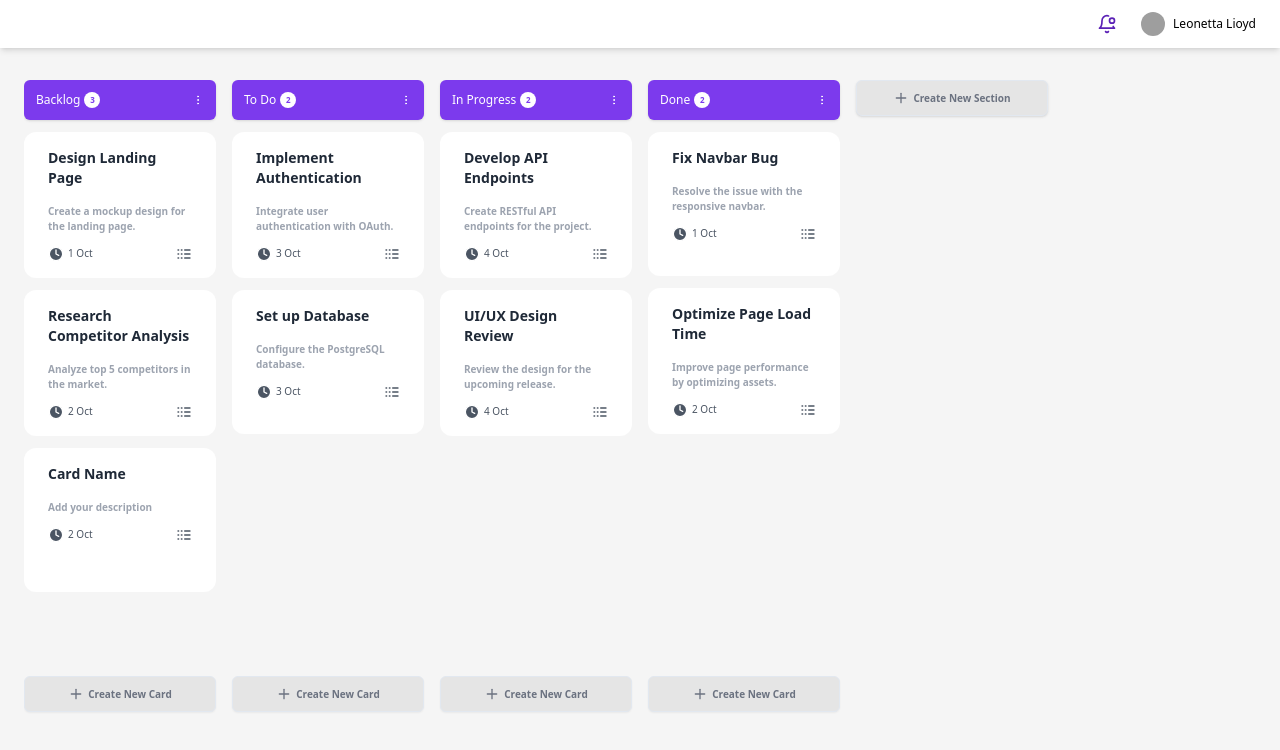
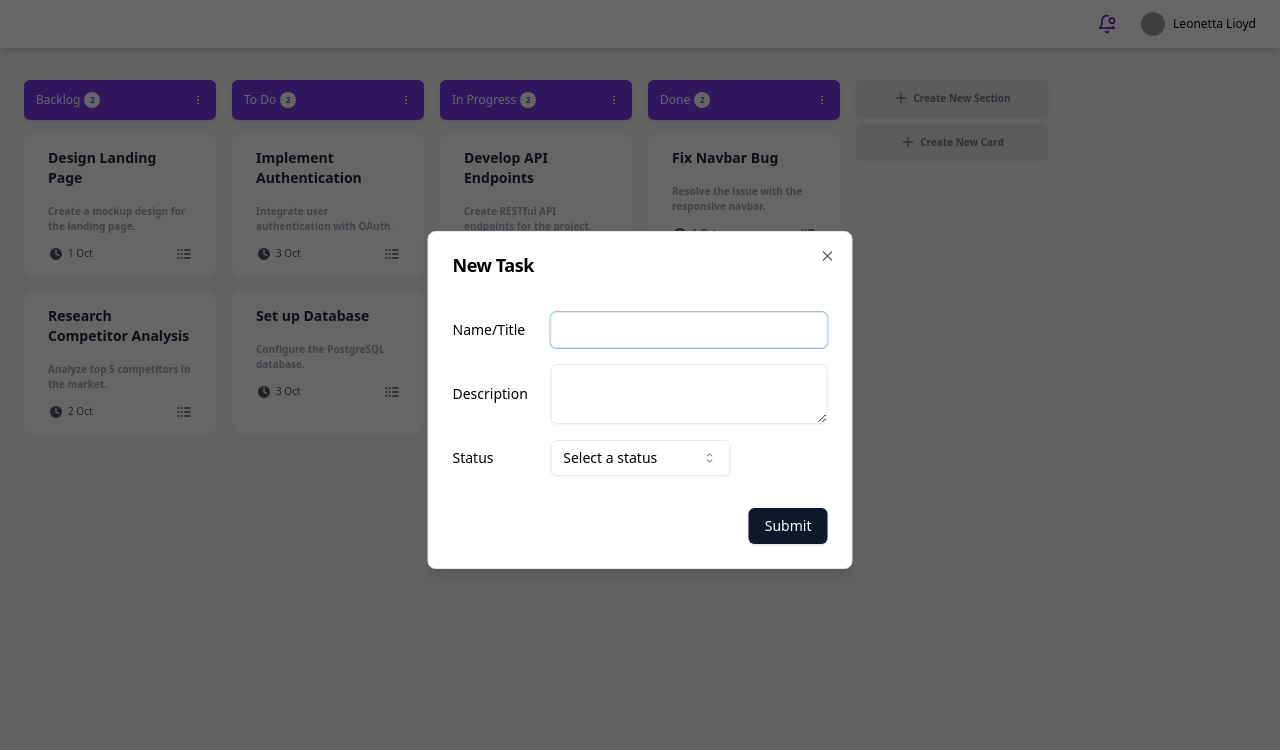
Before and after one commit to nrlheni/react-project, a React (Vite) app in the folder 4-kanban_board/: page / in a window 1280 px wide. Both pictures are taken after a click on the button "Create New Card". Shown: the top 750 px of the page. Built offline with nearby package versions, Linux system fonts and the light colour scheme; grey boxes are pictures that could not be loaded.

Commit message:
refactor(kanban board): add new card functionality

```diff
--- a/4-kanban_board/package.json
+++ b/4-kanban_board/package.json
@@ -10,7 +10,9 @@
     "preview": "vite preview"
   },
   "dependencies": {
+    "@radix-ui/react-dialog": "^1.1.2",
     "@radix-ui/react-icons": "^1.3.0",
+    "@radix-ui/react-label": "^2.1.0",
     "@radix-ui/react-select": "^2.1.2",
     "@radix-ui/react-slot": "^1.0.2",
     "class-variance-authority": "^0.7.0",
--- a/4-kanban_board/src/app/page.tsx
+++ b/4-kanban_board/src/app/page.tsx
@@ -2,6 +2,12 @@
 import { SectionTitle } from "@/components/section-title";
 import { TaskCard } from "@/components/task-card";
 import { Button } from "@/components/ui/button";
+import { Dialog, DialogContent, DialogDescription, DialogFooter, DialogHeader, DialogTitle, DialogTrigger } from "@/components/ui/dialog";
+import { Input } from "@/components/ui/input";
+import { Label } from "@/components/ui/label";
+import { Select, SelectContent, SelectItem, SelectTrigger, SelectValue } from "@/components/ui/select";
+import { Textarea } from "@/components/ui/textarea";
+import { SelectGroup } from "@radix-ui/react-select";
 import { Plus } from "lucide-react";
 import { useState } from "react";
 
@@ -87,26 +93,35 @@
 const Index = () => {
     const [sections, setSections] = useState(initialSections);
     const [tasks, setTasks] = useState(initialTasks);
+    const [open, setOpen] = useState(false);
+    const [newTaskName, setNewTaskName] = useState('');
+    const [newTaskDescription, setNewTaskDescription] = useState('');
+    const [newTaskStatus, setNewTaskStatus] = useState('');
 
-    // Function to add a new task to a specific section
-    const addTask = (status: string) => {
+    const addTask = () => {
+        setOpen(false);
         const newTask: Task = {
             id: tasks.length + 1,
-            title: 'Card Name',
-            description: 'Add your description',
-            status: status, // Set the status based on the section
+            title: newTaskName || `Task-${tasks.length + 1}`,
+            description: newTaskDescription || `Task description for Task-${tasks.length + 1}`,
+            status: newTaskStatus,
             date: new Date().toISOString()
         };
-        setTasks([...tasks, newTask]); // Add the new task to the existing tasks
+        setTasks([...tasks, newTask]);
+        setNewTaskName('');
+        setNewTaskDescription('');
     };
 
-    // Function to add a new section
+    const handleStatusChange = (value: string) => {
+        setNewTaskStatus(value);
+    }
+
     const addSection = () => {
         const newSection: Section = {
             sectionTitle: `New Section ${sections.length + 1}`,
             status: `new_section_${sections.length + 1}`
         };
-        setSections([...sections, newSection]); // Add the new section to the existing sections
+        setSections([...sections, newSection]);
     };
 
     return (
@@ -116,7 +131,6 @@
                 <div className="px-6 py-4">
                     <div className="w-full flex flex-grow gap-2 justify-start min-w-screen-lg min-h-[80vh] overflow-x-auto mx-auto my-4">
                         {sections.map((section) => {
-                            // Filter tasks based on section status
                             const filteredTasks = tasks.filter((task) => task.status === section.status);
                             return (
                                 <div key={section.sectionTitle} className="flex flex-col gap-3 mb-2">
@@ -131,21 +145,75 @@
                                             />
                                         ))}
                                     </div>
-                                    <Button
-                                        variant="outline"
-                                        className="w-48 flex flex-row items-center justify-center text-center bg-neutral-200 gap-1 mt-auto hover:bg-neutral-200 hover:opacity-80"
-                                        onClick={() => addTask(section.status)}
-                                    >
-                                        <Plus size={16} className="text-gray-500 font-bold" />
-                                        <div className="text-[10px] text-gray-500 font-bold">Create New Card</div>
-                                    </Button>
                                 </div>
                             )
                         })}
-                        <Button variant="outline" onClick={addSection} className="w-48 flex flex-row items-center justify-center top-0 text-center shadow bg-neutral-200 gap-1 p-3 hover:bg-neutral-200 hover:opacity-80">
-                            <Plus size={16} className="text-gray-500 font-bold" />
-                            <div className="text-[10px] text-gray-500 font-bold">Create New Section</div>
-                        </Button>
+                        <div className="flex flex-col gap-2">
+                            <Button variant="outline" onClick={addSection} className="w-48 flex flex-row items-center justify-center top-0 text-center shadow bg-neutral-200 gap-1 p-3 hover:bg-neutral-200 hover:opacity-80">
+                                <Plus size={16} className="text-gray-500 font-bold" />
+                                <div className="text-[10px] text-gray-500 font-bold">Create New Section</div>
+                            </Button>
+                            <Button
+                                variant="outline"
+                                className="w-48 flex flex-row items-center justify-center text-center bg-neutral-200 gap-1 hover:bg-neutral-200 hover:opacity-80"
+                                onClick={() => setOpen(true)}
+                            >
+                                <Plus size={16} className="text-gray-500 font-bold" />
+                                <div className="text-[10px] text-gray-500 font-bold">Create New Card</div>
+                            </Button>
+                            <Dialog open={open} onOpenChange={setOpen}>
+                                <DialogTrigger asChild>
+                                </DialogTrigger>
+                                <DialogContent className="sm:max-w-[425px]">
+                                    <DialogHeader>
+                                    <DialogTitle>New Task</DialogTitle>
+                                    <DialogDescription>
+                                    </DialogDescription>
+                                    </DialogHeader>
+                                    <div className="grid gap-4 py-4 justify-start">
+                                        <div className="grid grid-cols-4 items-center gap-4">
+                                            <Label htmlFor="name" className="text-left">
+                                                Name/Title
+                                            </Label>
+                                            <Input
+                                                id="name"
+                                                className="col-span-3"
+                                            />
+                                        </div>
+                                        <div className="grid grid-cols-4 items-center gap-4">
+                                            <Label htmlFor="username" className="text-left">
+                                                Description
+                                            </Label>
+                                            <Textarea
+                                                id="username"
+                                                className="col-span-3"
+                                            />
+                                        </div>
+                                        <div className="grid grid-cols-4 items-center gap-4">
+                                            <Label htmlFor="username" className="text-left">
+                                                Status
+                                            </Label>
+                                            <Select onValueChange={handleStatusChange}>
+                                                <SelectTrigger className="w-[180px]">
+                                                    <SelectValue placeholder="Select a status" />
+                                                </SelectTrigger>
+                                                <SelectContent>
+                                                    {sections.map((section) => (
+                                                        <SelectGroup key={section.status}>
+                                                            <SelectItem value={section.status}>{section.sectionTitle}</SelectItem>
+                                                        </SelectGroup>
+                                                    ))}
+                                                </SelectContent>
+                                            </Select>
+                                        </div>
+                                    </div>
+                                    <DialogFooter className="flex items-start">
+                                        <Button type="submit" onClick={addTask} >Submit</Button>
+                                    </DialogFooter>
+                                </DialogContent>
+                            </Dialog>
+                        </div>
+
                     </div>
 
                 </div>
--- /dev/null
+++ b/4-kanban_board/src/components/ui/dialog.tsx
@@ -0,0 +1,120 @@
+import * as React from "react"
+import * as DialogPrimitive from "@radix-ui/react-dialog"
+import { Cross2Icon } from "@radix-ui/react-icons"
+
+import { cn } from "@/lib/utils"
+
+const Dialog = DialogPrimitive.Root
+
+const DialogTrigger = DialogPrimitive.Trigger
+
+const DialogPortal = DialogPrimitive.Portal
+
+const DialogClose = DialogPrimitive.Close
+
+const DialogOverlay = React.forwardRef<
+  React.ElementRef<typeof DialogPrimitive.Overlay>,
+  React.ComponentPropsWithoutRef<typeof DialogPrimitive.Overlay>
+>(({ className, ...props }, ref) => (
+  <DialogPrimitive.Overlay
+    ref={ref}
+    className={cn(
+      "absolute inset-0 z-50 bg-black/60 data-[state=open]:animate-in data-[state=closed]:animate-out data-[state=closed]:fade-out-0 data-[state=open]:fade-in-0",
+      className
+    )}
+    {...props}
+  />
+))
+DialogOverlay.displayName = DialogPrimitive.Overlay.displayName
+
+const DialogContent = React.forwardRef<
+  React.ElementRef<typeof DialogPrimitive.Content>,
+  React.ComponentPropsWithoutRef<typeof DialogPrimitive.Content>
+>(({ className, children, ...props }, ref) => (
+  <DialogPortal>
+    <DialogOverlay />
+    <DialogPrimitive.Content
+      ref={ref}
+      className={cn(
+        "fixed left-[50%] top-[50%] z-50 grid w-full max-w-lg translate-x-[-50%] translate-y-[-50%] gap-4 border bg-white p-6 shadow-lg duration-200 data-[state=open]:animate-in data-[state=closed]:animate-out data-[state=closed]:fade-out-0 data-[state=open]:fade-in-0 data-[state=closed]:zoom-out-95 data-[state=open]:zoom-in-95 data-[state=closed]:slide-out-to-left-1/2 data-[state=closed]:slide-out-to-top-[48%] data-[state=open]:slide-in-from-left-1/2 data-[state=open]:slide-in-from-top-[48%] sm:rounded-lg",
+        className
+      )}
+      {...props}
+    >
+      {children}
+      <DialogPrimitive.Close className="absolute right-4 top-4 rounded-sm opacity-70 ring-offset-background transition-opacity hover:opacity-100 focus:outline-none focus:ring-2 focus:ring-ring focus:ring-offset-2 disabled:pointer-events-none data-[state=open]:bg-accent data-[state=open]:text-muted-foreground">
+        <Cross2Icon className="h-4 w-4" />
+        <span className="sr-only">Close</span>
+      </DialogPrimitive.Close>
+    </DialogPrimitive.Content>
+  </DialogPortal>
+))
+DialogContent.displayName = DialogPrimitive.Content.displayName
+
+const DialogHeader = ({
+  className,
+  ...props
+}: React.HTMLAttributes<HTMLDivElement>) => (
+  <div
+    className={cn(
+      "flex flex-col space-y-1.5 text-center sm:text-left",
+      className
+    )}
+    {...props}
+  />
+)
+DialogHeader.displayName = "DialogHeader"
+
+const DialogFooter = ({
+  className,
+  ...props
+}: React.HTMLAttributes<HTMLDivElement>) => (
+  <div
+    className={cn(
+      "flex flex-col-reverse sm:flex-row sm:justify-end sm:space-x-2",
+      className
+    )}
+    {...props}
+  />
+)
+DialogFooter.displayName = "DialogFooter"
+
+const DialogTitle = React.forwardRef<
+  React.ElementRef<typeof DialogPrimitive.Title>,
+  React.ComponentPropsWithoutRef<typeof DialogPrimitive.Title>
+>(({ className, ...props }, ref) => (
+  <DialogPrimitive.Title
+    ref={ref}
+    className={cn(
+      "text-lg font-semibold leading-none tracking-tight",
+      className
+    )}
+    {...props}
+  />
+))
+DialogTitle.displayName = DialogPrimitive.Title.displayName
+
+const DialogDescription = React.forwardRef<
+  React.ElementRef<typeof DialogPrimitive.Description>,
+  React.ComponentPropsWithoutRef<typeof DialogPrimitive.Description>
+>(({ className, ...props }, ref) => (
+  <DialogPrimitive.Description
+    ref={ref}
+    className={cn("text-sm text-muted-foreground", className)}
+    {...props}
+  />
+))
+DialogDescription.displayName = DialogPrimitive.Description.displayName
+
+export {
+  Dialog,
+  DialogPortal,
+  DialogOverlay,
+  DialogTrigger,
+  DialogClose,
+  DialogContent,
+  DialogHeader,
+  DialogFooter,
+  DialogTitle,
+  DialogDescription,
+}
--- /dev/null
+++ b/4-kanban_board/src/components/ui/label.tsx
@@ -0,0 +1,24 @@
+import * as React from "react"
+import * as LabelPrimitive from "@radix-ui/react-label"
+import { cva, type VariantProps } from "class-variance-authority"
+
+import { cn } from "@/lib/utils"
+
+const labelVariants = cva(
+  "text-sm font-medium leading-none peer-disabled:cursor-not-allowed peer-disabled:opacity-70"
+)
+
+const Label = React.forwardRef<
+  React.ElementRef<typeof LabelPrimitive.Root>,
+  React.ComponentPropsWithoutRef<typeof LabelPrimitive.Root> &
+    VariantProps<typeof labelVariants>
+>(({ className, ...props }, ref) => (
+  <LabelPrimitive.Root
+    ref={ref}
+    className={cn(labelVariants(), className)}
+    {...props}
+  />
+))
+Label.displayName = LabelPrimitive.Root.displayName
+
+export { Label }
--- a/4-kanban_board/src/components/ui/select.tsx
+++ b/4-kanban_board/src/components/ui/select.tsx
@@ -78,7 +78,7 @@
     <SelectPrimitive.Content
       ref={ref}
       className={cn(
-        "relative z-50 max-h-96 min-w-[8rem] overflow-hidden rounded-md border bg-popover text-popover-foreground shadow-md data-[state=open]:animate-in data-[state=closed]:animate-out data-[state=closed]:fade-out-0 data-[state=open]:fade-in-0 data-[state=closed]:zoom-out-95 data-[state=open]:zoom-in-95 data-[side=bottom]:slide-in-from-top-2 data-[side=left]:slide-in-from-right-2 data-[side=right]:slide-in-from-left-2 data-[side=top]:slide-in-from-bottom-2",
+        "fixed z-50 max-h-96 min-w-[8rem] overflow-hidden rounded-md border bg-white text-popover-foreground shadow-md data-[state=open]:animate-in data-[state=closed]:animate-out data-[state=closed]:fade-out-0 data-[state=open]:fade-in-0 data-[state=closed]:zoom-out-95 data-[state=open]:zoom-in-95 data-[side=bottom]:slide-in-from-top-2 data-[side=left]:slide-in-from-right-2 data-[side=right]:slide-in-from-left-2 data-[side=top]:slide-in-from-bottom-2",
         position === "popper" &&
           "data-[side=bottom]:translate-y-1 data-[side=left]:-translate-x-1 data-[side=right]:translate-x-1 data-[side=top]:-translate-y-1",
         className
@@ -121,7 +121,7 @@
   <SelectPrimitive.Item
     ref={ref}
     className={cn(
-      "relative flex w-full cursor-default select-none items-center rounded-sm py-1.5 pl-2 pr-8 text-sm outline-none focus:bg-accent focus:text-accent-foreground data-[disabled]:pointer-events-none data-[disabled]:opacity-50",
+      "relative flex w-full cursor-default select-none items-center rounded-sm py-1.5 pl-2 pr-8 text-sm outline-none hover:cursor-pointer hover:bg-neutral-100 focus:bg-accent focus:text-accent-foreground data-[disabled]:pointer-events-none data-[disabled]:opacity-50",
       className
     )}
     {...props}
```
Also changed, not shown: 1 other file (tests, documents, lock files or other folders).
